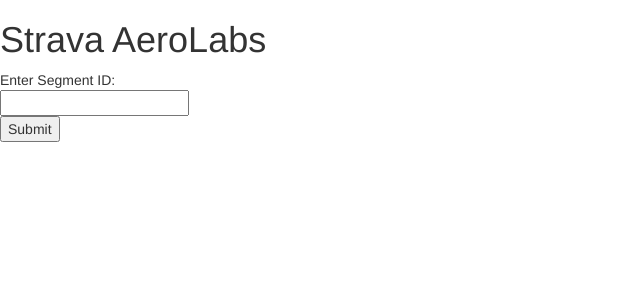
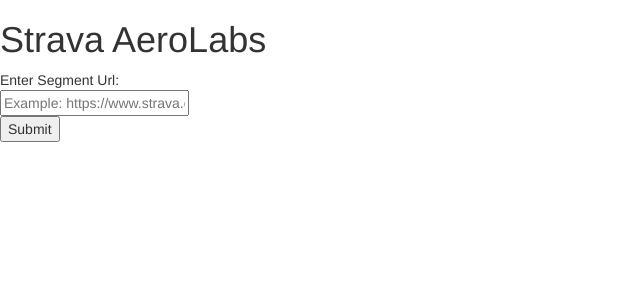
Before and after one commit to BillSkiCO/Strava-AeroLabs, a Flask app: page / in a window 1280 px wide. Shown: the top 300 px of the page, without its empty margins (0-640 px from the left). Run offline with Flask 2, Linux system fonts and the light colour scheme; some libraries are stand-ins or nearby versions.

Commit message:
Added Full Strava URL functionality, Added Google Map with Polyline for strava segment, added arrow for wind (TODO: Figure out wind rotation),

```diff
--- a/main.py
+++ b/main.py
@@ -1,8 +1,9 @@
-from flask import Flask, render_template, request, flash, url_for, redirect
+from flask import Flask, render_template, request, flash, url_for, redirect, jsonify
 from get_wind_data import get_wind
 from get_strava_segment import get_strava_data
 from api_key_data import MY_STRAVA_PUBLIC_ACCESS_TOKEN
 from calculate import *
+import polyline
 
 app = Flask(__name__)
 
@@ -11,7 +12,7 @@
 # Page not found
 @app.errorhandler(404)
 def page_not_found(e):
-    return render_template('404.html', error=e)
+    return render_template('405.html', error=e)
 
 # Method not found
 @app.errorhandler(405)
@@ -32,10 +33,10 @@
 @app.route('/windstat', methods=['POST'])
 def windstat():
             # Receive data from form onb windstat. Getting users segment ID
-            input_segment_id = request.form['segment_id']
+            input_segment_url = request.form['segment_url']
 
             # Get strava data from user input in form of JSON. See get_strava_data for example JSON response.
-            strava_data = get_strava_data(input_segment_id, MY_STRAVA_PUBLIC_ACCESS_TOKEN)
+            strava_data = get_strava_data(input_segment_url, MY_STRAVA_PUBLIC_ACCESS_TOKEN)
 
             # Start / End latitude longitude 'import' && cast as float
             start_lat = float(strava_data['start_latitude'])
@@ -43,7 +44,15 @@
             end_lat = float(strava_data['end_latitude'])
             end_lng = float(strava_data['end_longitude'])
 
+            center_lat = start_lat - ((start_lat - end_lat)/2)
+            center_lng = start_lng - ((start_lng - end_lng)/2)
+
             google_poly_line = strava_data['map']['polyline']
+            dict_lat_lng = polyline.decode(strava_data['map']['polyline'])
+            google_img_url = \
+                'http://maps.googleapis.com/maps/api/staticmap?sensor=false&size=300x300&path=weight:3|color:red|enc:'\
+                + google_poly_line
+            print google_img_url
 
             # get wind data for start point. // wind_dict = {'wind mph': wind_f, 'wind direction': wind_dir}
             wind_dict = get_wind(start_lat, start_lng)
@@ -61,8 +70,9 @@
     # pass in data to be displayed on /windstat/result ('/windstat/result', data1, data2,....dataN)
             return render_template('/windstat.html', wind_dict= wind_dict, calculated_wind_assist= calculated_wind_assist,
                                    calculated_xwind = calculated_xwind, google_poly_line = google_poly_line,
-                                   strava_data = strava_data, input_segment_id = input_segment_id, angle_diff = angle_diff,
-                                   course_bearing = course_bearing)
+                                   strava_data = strava_data, input_segment_id = input_segment_url, angle_diff = angle_diff,
+                                   course_bearing = course_bearing, center_lat = center_lat, center_lng = center_lng,
+                                   dict_lat_lng = dict_lat_lng, google_img_url = google_img_url, wind_dir_deg = wind_dict['wind direction'])
 
 
 # Check to make sure we only run the webserver when this file is run directly
--- a/templates/500.html
+++ b/templates/500.html
@@ -6,5 +6,8 @@
 </head>
 <body>
     500 Error
+    {% block body%}
+{{error}}
+    {% endblock %}
 </body>
 </html>
--- a/templates/index.html
+++ b/templates/index.html
@@ -16,8 +16,8 @@
     <!--<img src="https://strava.github.io/api/images/LogInWithStrava.png" alt="Strava Login">-->
     <!-- </a> -->
             <form action="/windstat" method="POST">
-                Enter Segment ID:<br>
-                <input type="text" name="segment_id"><br>
+                Enter Segment Url:<br>
+                <input type="text" name="segment_url" placeholder="Example: https://www.strava.com/segments/638399"><br>
                 <input type="submit" value="Submit">
             </form>
         </div>
```
Also changed, not shown: get_strava_segment.py (+8 -3 lines), templates/windstat.html (+9 -3 lines).
